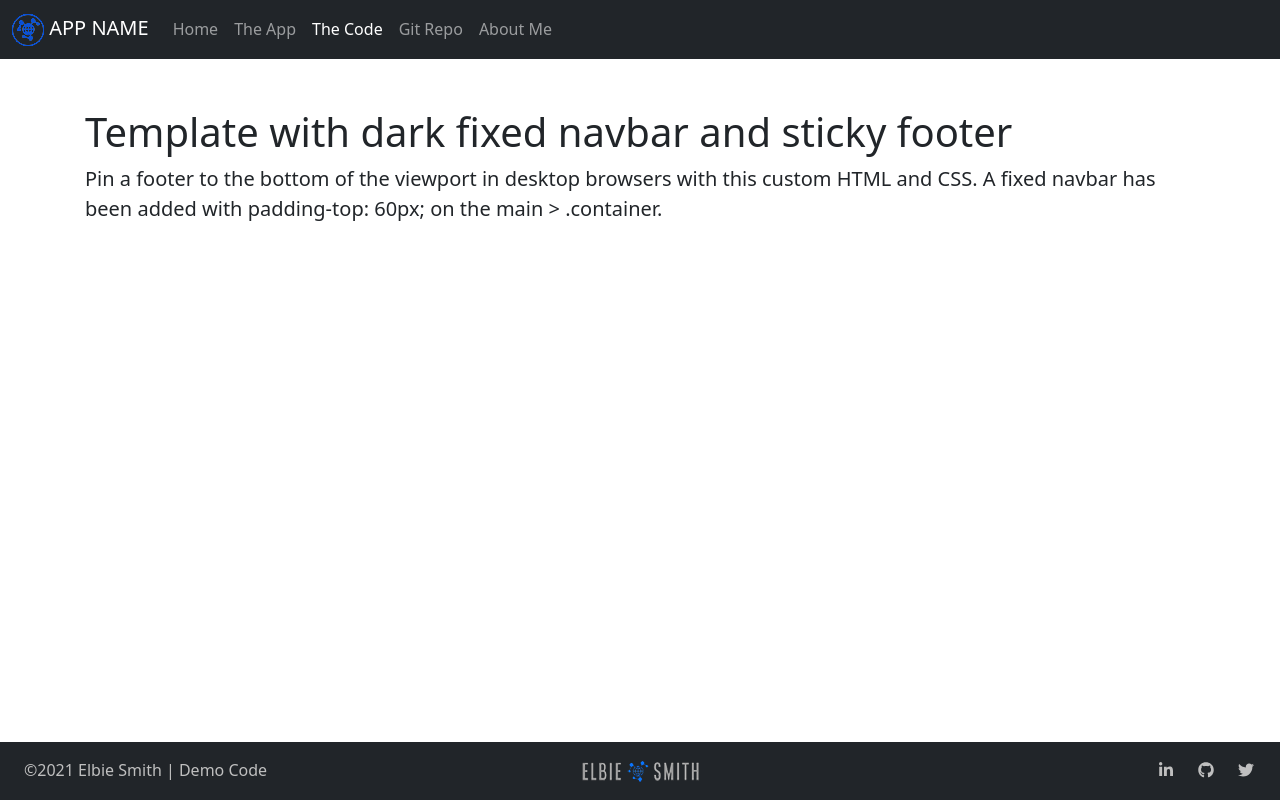
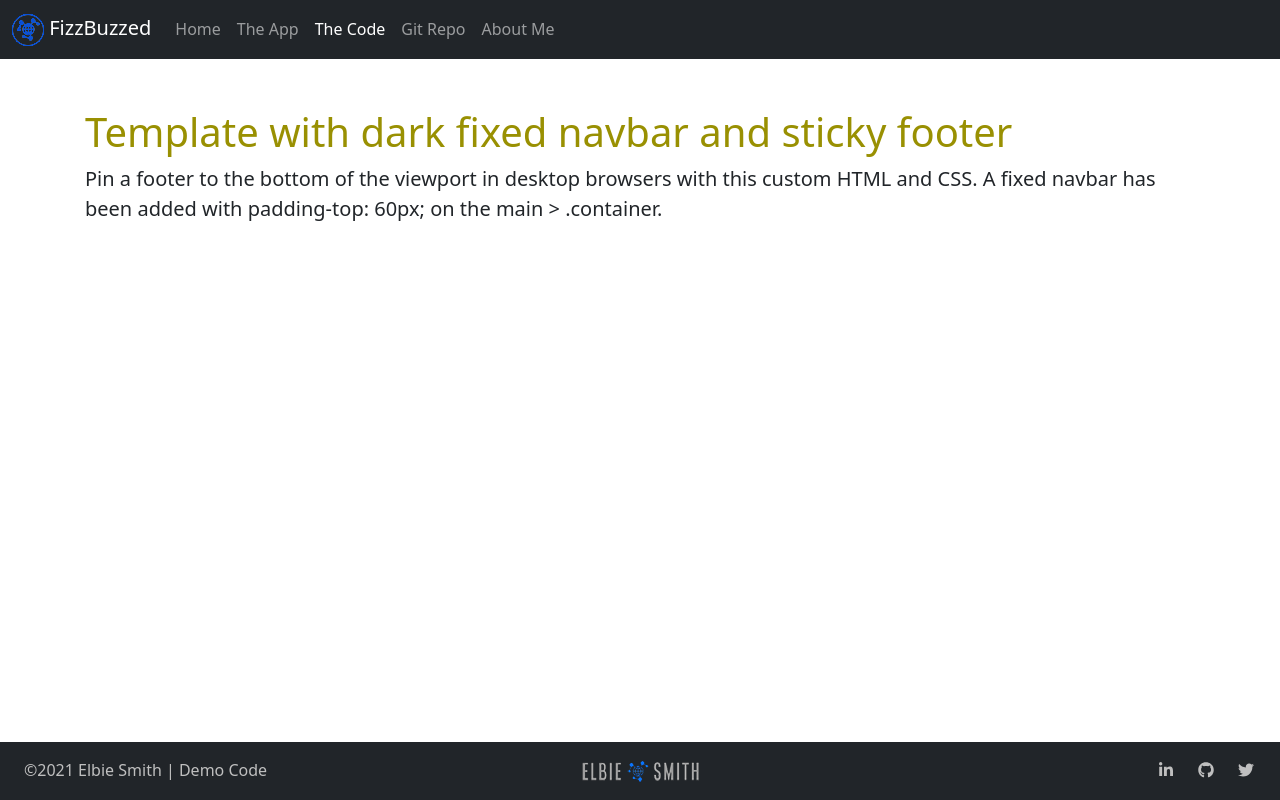
Before and after one commit to elbiesmith/fizzbuzzed, a plain HTML site: page code.html in a window 1280 px wide. Drawn offline with nearby package versions, Linux system fonts and the light colour scheme.

Commit message:
nav and style update

```diff
--- a/code.html
+++ b/code.html
@@ -2,7 +2,7 @@
 <html lang="en" class="h-100">
 
 <head>
-    <title>jstemplate: A Coding Challenge</title>
+    <title>FizzBuzzed: A Coding Challenge</title>
     <!-- Required meta tags -->
     <meta charset="utf-8">
     <meta name="viewport" content="width=device-width, initial-scale=1, shrink-to-fit=no">
@@ -20,7 +20,7 @@
 
     <nav class="navbar navbar-expand-md navbar-dark fixed-top bg-dark">
         <div class="container-fluid">
-            <a class="navbar-brand" href="#"><img src="/img/logo-round-transparent.png" alt=""> APP NAME</a>
+            <a class="navbar-brand" href="#"><img src="/img/logo-round-transparent.png" alt=""> FizzBuzzed</a>
             <button class="navbar-toggler" type="button" data-bs-toggle="collapse" data-bs-target="#navbarCollapse"
                 aria-controls="navbarCollapse" aria-expanded="false" aria-label="Toggle navigation">
                 <span class="navbar-toggler-icon"></span>
@@ -37,7 +37,7 @@
                         <a class="nav-link active" aria-current="page" href="/code.html">The Code</a>
                     </li>
                     <li class="nav-item">
-                        <a class="nav-link" target="_blank" href="http://github.com/elbiesmith">Git Repo</a>
+                        <a class="nav-link" target="_blank" href="https://github.com/elbiesmith/fizzbuzzed">Git Repo</a>
                     </li>
                     <li class="nav-item">
                         <a class="nav-link" target="_blank" href="http://elbie.me">About Me</a>
--- a/css/site.css
+++ b/css/site.css
@@ -85,3 +85,7 @@
    .mb-footer {
        margin-bottom: 4rem;
    }
+
+   h1,h2,h3,h4,h5 {
+       color: #999002;
+   }
```
Also changed, not shown: app.html (+4 -3 lines).
